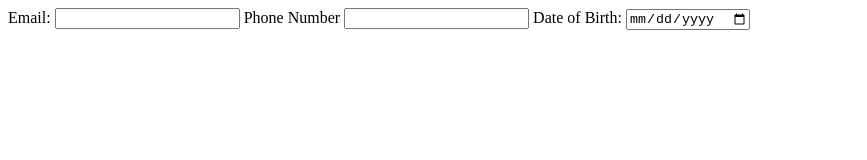
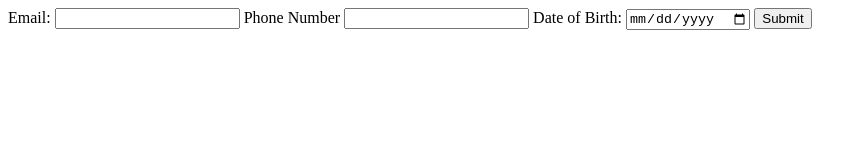
Before and after one commit to Grasaia/362-lab-2, a plain HTML site: page 362-lab-2.html in a window 1280 px wide. Shown: the whole page, without its empty margins (0-867 px from the left). Drawn offline with Linux system fonts and the light colour scheme.

Commit message:
forgot to add body element to code

```diff
--- a/362-lab-2.html
+++ b/362-lab-2.html
@@ -5,6 +5,7 @@
     <meta name="viewport" content="width=device-width, initial-scale=1.0">
     <title>User Information Form</title>
 </head>
+<body>
 
     <form action="/submit" method="post" autocomplete="on">
         <label for="email">Email:</label>
@@ -16,7 +17,8 @@
         <label for="dob">Date of Birth:</label>
         <input type="date" id="dob" name="dob" required autocorrect="bday">
 
-
+        <button type="submit">Submit</button>
 </form>
 
+</body>
 </html>
```
Lines whose indentation alone changed are shown as unchanged.
